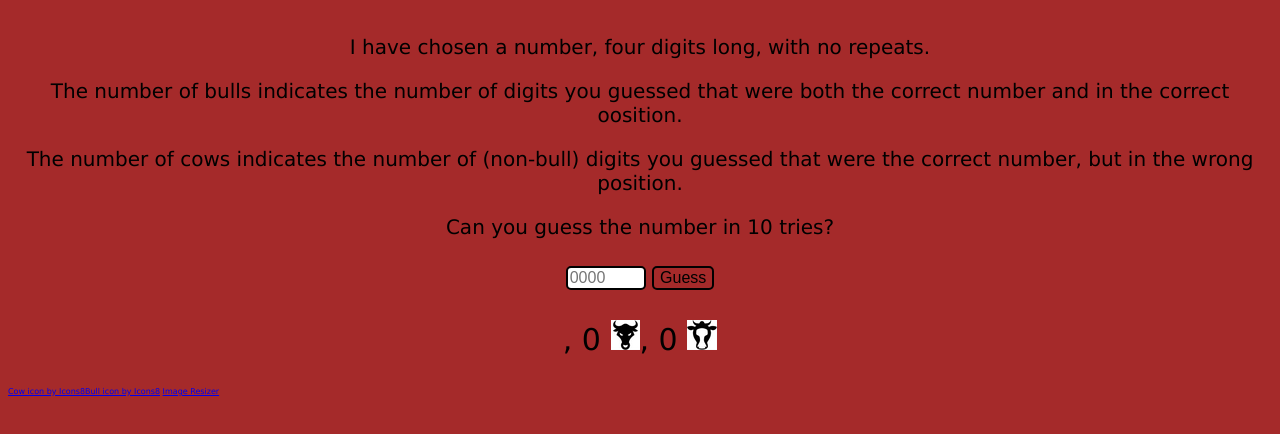
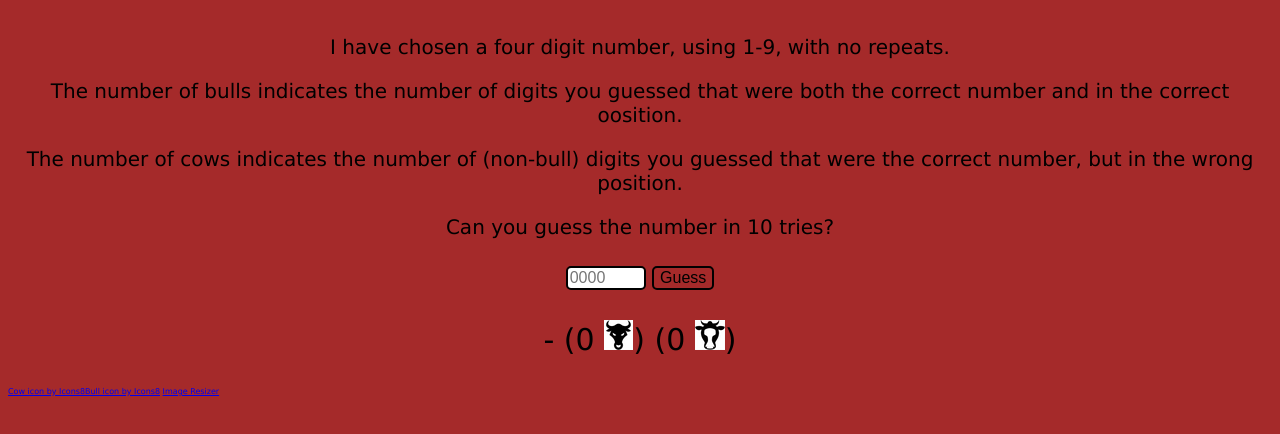
Before and after one commit to writerdean/cows_and_bulls, a plain HTML site: page index.html in a window 1280 px wide. Both pictures are taken after a click on the button "Guess". Drawn offline with Linux system fonts and the light colour scheme.

Commit message:
style score area

```diff
--- a/app.js
+++ b/app.js
@@ -33,16 +33,10 @@ function getScore() {
   // currentGuess = guess.value
   // console.log('getScore now running')
   secret = arr.join('')
-  // console.log('secret in getScore: ' + secret + typeof(secret))
-  // console.log('currentGuess in getScore: ' + currentGuess + typeof(currentGuess))
-  // console.log('currentGuess.value in getScore: ' + currentGuess.value + typeof(currentGuess.value))
-  // currentGuess = currentGuess.value
   count.cows = 0
   count.bulls = 0
   for (i = 0; i < secret.length; i++) {
-    let currDigit = currentGuess.search(secret[i]) != -1  // this searches through currentGuess, looking to see if secret[i] is in that string, if so, it returns the index where the first occurrance is.  If it's not in there at all, it returns -1
-    // console.log(secret[i])
-    // console.log(currentGuess[i])
+    let currDigit = currentGuess.search(secret[i]) != -1  // this searches through currentGuess, looking to see if secret[i] is in that string; if so, it returns the index where the first occurrance is.  If it's not in there at all, it returns -1
       if (secret[i] == currentGuess[i]) {
         count.bulls = count.bulls + 1
         // console.log('Bulls: ' + count.bulls)
@@ -52,9 +46,9 @@ function getScore() {
       }
   }
   alreadyGuessed.unshift([currentGuess, count.bulls, count.cows])
-  // console.log('alreadyGuessed in getScore: ' + alreadyGuessed)
+  console.log('alreadyGuessed in getScore: ' + alreadyGuessed)
 
-    scoreArea.innerHTML += `<p>${alreadyGuessed[0][0]}, ${count.bulls} <img src=${bullIcon}>,  ${count.cows} <img src=${cowIcon}></p>`
+    scoreArea.innerHTML = `<p>${alreadyGuessed[0][0]} - (${count.bulls} <img src=${bullIcon}>) (${count.cows} <img src=${cowIcon}>)  ${scoreArea.innerHTML}</p>`
   guesses++
   // console.log('guesses now: ' + guesses)
 
@@ -63,22 +57,10 @@ function getScore() {
 
 // this checks to see if there is a winner
 function checkBovine() {
-  // currentGuess = guess.value
-  // console.log('checkBovine now running')
   // debugger
       if (count.bulls < 4) {
-        // console.log('This is from checkBovine, count.bulls < 4')
-        // console.log(`Bulls = ${count.bulls} and winner = ${winner}`)
-        // guessAgain.classList.remove('hidden')
-        // getScore()
-        // console.log('At this point, the player needs to be promted to guess again.')
-        // playerGuess = prompt(`That's not quite it.  Guess again?  Current Score: ${count.bulls}B ${count.cows}C`)
         toggleMenu()
       } else if (count.bulls == 4) {
-        // console.log('This is from checkBovine, count.bulls == 4')
-        // console.log(`Bulls = ${count.bulls} and winner = ${winner}`)
-          // winner = true
-          // console.log(`Bulls = ${count.bulls} and winner = ${winner}`)
           playAgain.classList.remove('hidden')
           hideAllWrappers()
           // guessAgain.classList.add('hidden')
--- a/index.html
+++ b/index.html
@@ -10,8 +10,8 @@
 </head>
 <body>
 
-    <div class='text'><p>I have chosen a number, four digits long, with no repeats.</p>
-    <p>The number of bulls indicates the number of digits you guessed that were both the correct number and in the correct oosition.  </p><p>The number of cows indicates the number of (non-bull) digits you guessed that were the correct number, but in the wrong position.</p>
+    <div class='text'><p>I have chosen a four digit number, using 1-9, with no repeats.</p>
+    <p>The number of bulls indicates the number of digits you guessed that were both the correct number and in the correct oosition.</p><p>The number of cows indicates the number of (non-bull) digits you guessed that were the correct number, but in the wrong position.</p>
     <p>Can you guess the number in 10 tries?</p></div>
 
     <input id='playAgain' class='hidden' type="button" value="Play Again?" onclick='location.reload(true);'/>
--- a/style.css
+++ b/style.css
@@ -29,7 +29,6 @@ input {
   border: 2px solid black;
   border-radius: 5px;
   font-size: 1rem;
-  /* background: transparent; */
 }
 
 #playAgain {
@@ -43,7 +42,7 @@ input {
 
 footer {
   position: absolute;
-  margin-right: 0;
+  margin-right: 0%;
   margin-bottom: 0;
   font-size: .5rem;
 }
```
